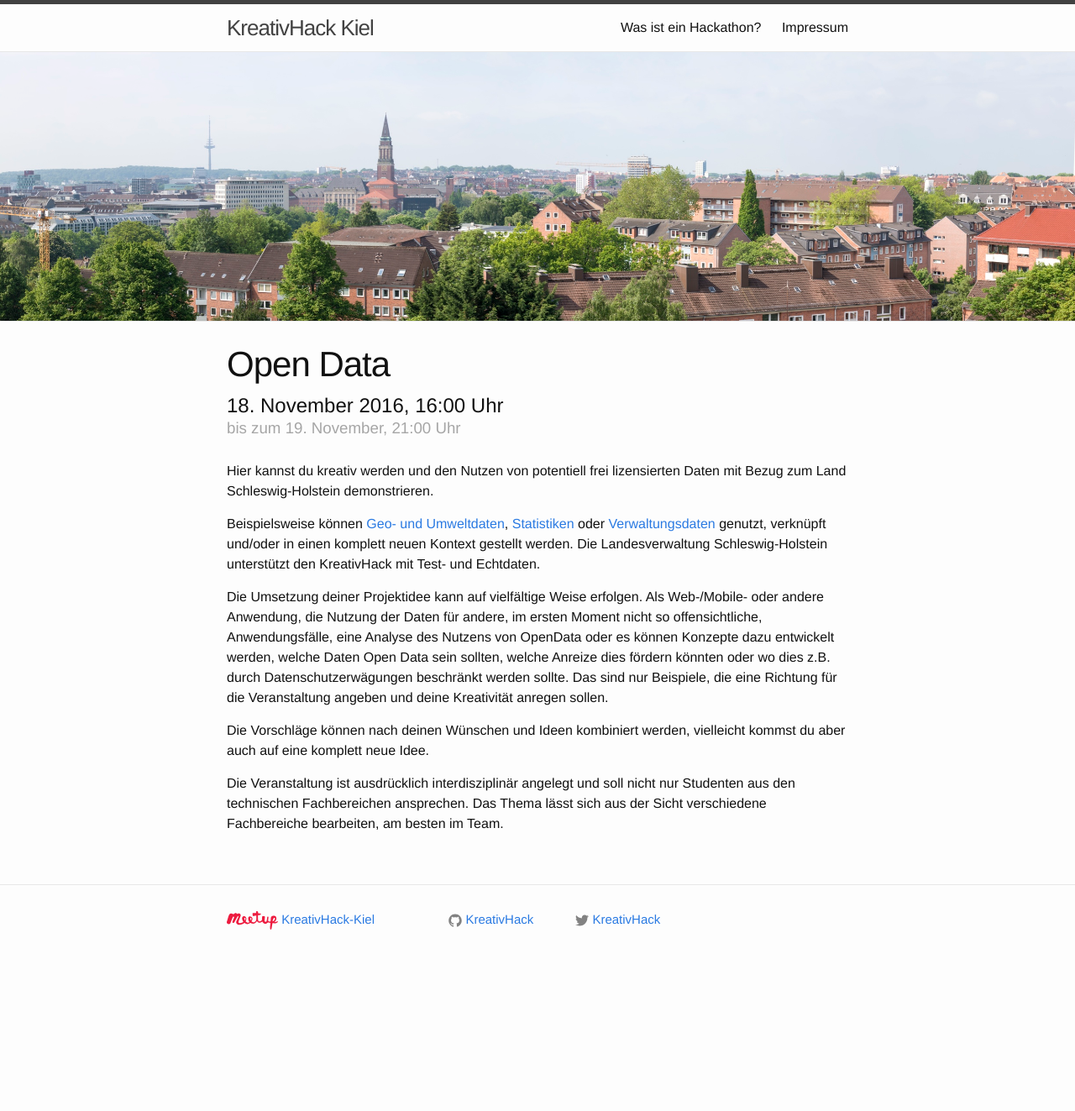
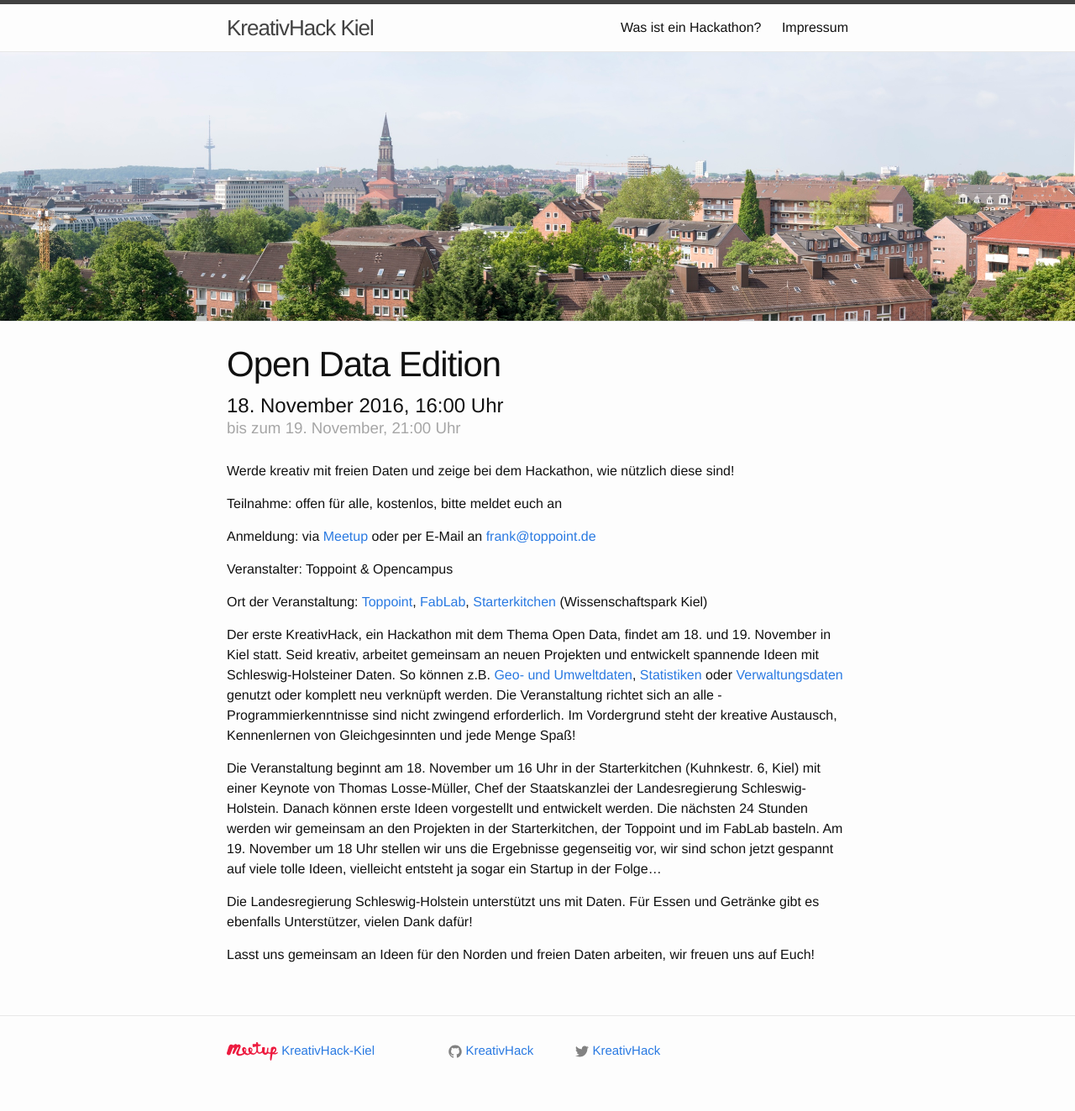
Before and after one commit to KreativHack/.de, a Jekyll site: the page built from _posts/2016-11-18-open-data.md, in a window 1280 px wide. Shown: the whole page at 84% size. Built offline with Jekyll 4.4.1, drawn with Linux system fonts in a browser that asks for light colours; before the commit the page ends 1167 px from its top, so only the background shows below that.

Commit message:
update open data hackathon post

```diff
--- a/_posts/2016-11-18-open-data.md
+++ b/_posts/2016-11-18-open-data.md
@@ -2,7 +2,7 @@
 layout: post
 
 #event information
-title:  "Open Data"
+title:  "Open Data Edition"
 date:   2016-11-18
 end_date: 2016-11-19
 start_time: "16:00"
@@ -11,12 +11,21 @@
 
 ---
 
-Hier kannst du kreativ werden und den Nutzen von potentiell frei lizensierten Daten mit Bezug zum Land Schleswig-Holstein demonstrieren.
+Werde kreativ mit freien Daten und zeige bei dem Hackathon, wie nützlich diese sind!
 
-Beispielsweise können [Geo- und Umweltdaten](http://portal.digitaleratlasnord.de/), [Statistiken](http://www.statistik-nord.de/) oder [Verwaltungsdaten](https://www.govdata.de/) genutzt, verknüpft und/oder in einen komplett neuen Kontext gestellt werden. Die Landesverwaltung Schleswig-Holstein unterstützt den KreativHack mit Test- und Echtdaten.
+Teilnahme: offen für alle, kostenlos, bitte meldet euch an
 
-Die Umsetzung deiner Projektidee kann auf vielfältige Weise erfolgen. Als Web-/Mobile- oder andere Anwendung, die Nutzung der Daten für andere, im ersten Moment nicht so offensichtliche, Anwendungsfälle, eine Analyse des Nutzens von OpenData oder es können Konzepte dazu entwickelt werden, welche Daten Open Data sein sollten, welche Anreize dies fördern könnten oder wo dies z.B. durch Datenschutzerwägungen beschränkt werden sollte. Das sind nur Beispiele, die eine Richtung für die Veranstaltung angeben und deine Kreativität anregen sollen.
+Anmeldung: via [Meetup](https://www.meetup.com/de-DE/KreativHack-Kiel/events/235005430/)
+oder per E-Mail an [frank@toppoint.de](mailto:frank@toppoint.de)
 
-Die Vorschläge können nach deinen Wünschen und Ideen kombiniert werden, vielleicht kommst du aber auch auf eine komplett neue Idee.
+Veranstalter: Toppoint & Opencampus
 
-Die Veranstaltung ist ausdrücklich interdisziplinär angelegt und soll nicht nur Studenten aus den technischen Fachbereichen ansprechen. Das Thema lässt sich aus der Sicht verschiedene Fachbereiche bearbeiten, am besten im Team.
+Ort der Veranstaltung: [Toppoint](https://toppoint.de/anfahrt/index), [FabLab](http://fablab.sh/#contact-section), [Starterkitchen](http://www.starterkitchen.de/impressum) (Wissenschaftspark Kiel)
+
+Der erste KreativHack, ein Hackathon mit dem Thema Open Data, findet am 18. und 19. November in Kiel statt. Seid kreativ, arbeitet gemeinsam an neuen Projekten und entwickelt spannende Ideen mit Schleswig-Holsteiner Daten. So können z.B. [Geo- und Umweltdaten](http://portal.digitaleratlasnord.de/), [Statistiken](http://www.statistik-nord.de/) oder [Verwaltungsdaten](https://www.govdata.de/) genutzt oder komplett neu verknüpft werden. Die Veranstaltung richtet sich an alle - Programmierkenntnisse sind nicht zwingend erforderlich. Im Vordergrund steht der kreative Austausch, Kennenlernen von Gleichgesinnten und jede Menge Spaß!
+
+Die Veranstaltung beginnt am 18. November um 16 Uhr in der Starterkitchen (Kuhnkestr. 6, Kiel) mit einer Keynote von Thomas Losse-Müller, Chef der Staatskanzlei der Landesregierung Schleswig-Holstein. Danach können erste Ideen vorgestellt und entwickelt werden. Die nächsten 24 Stunden werden wir gemeinsam an den Projekten in der Starterkitchen, der Toppoint und im FabLab basteln. Am 19. November um 18 Uhr stellen wir uns die Ergebnisse gegenseitig vor, wir sind schon jetzt gespannt auf viele tolle Ideen, vielleicht entsteht ja sogar ein Startup in der Folge...
+
+Die Landesregierung Schleswig-Holstein unterstützt uns mit Daten. Für Essen und Getränke gibt es ebenfalls Unterstützer, vielen Dank dafür!
+
+Lasst uns gemeinsam an Ideen für den Norden und freien Daten arbeiten, wir freuen uns auf Euch!
```
